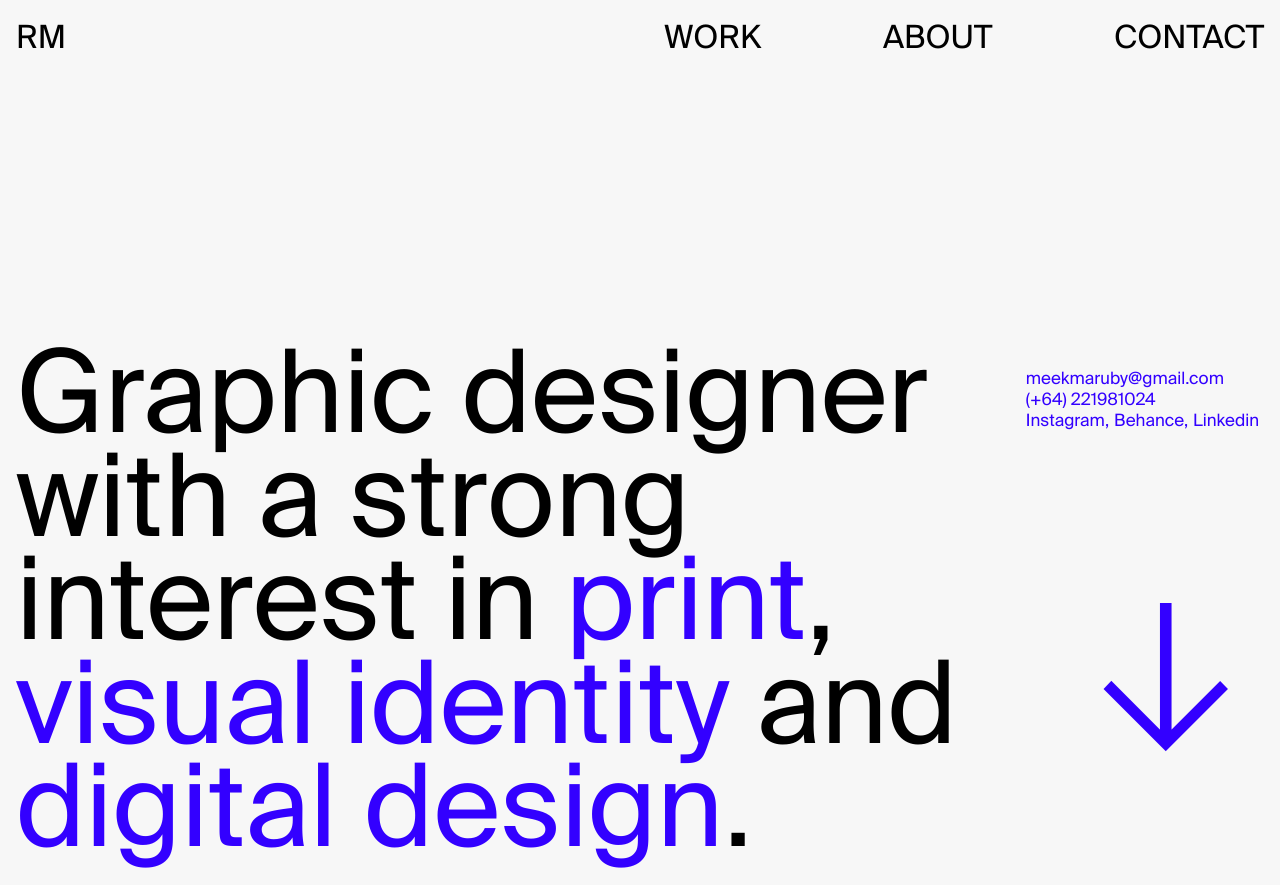
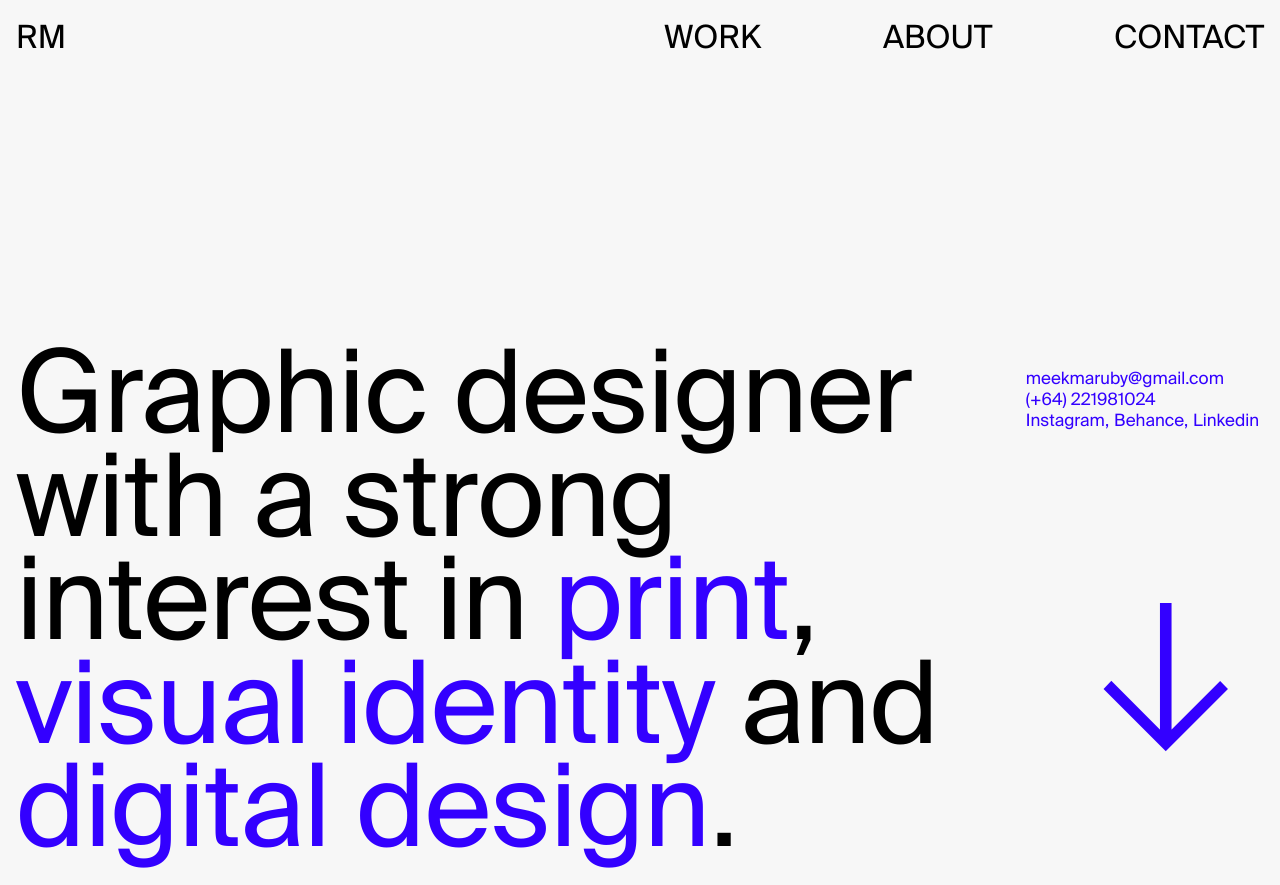
Before and after one commit to rubymeekma/rubymeekma.github.io, a plain HTML site: page index.html in a window 1280 px wide. Shown: the top 885 px of the page. Drawn offline with Linux system fonts and the light colour scheme; a web font is replaced by a local one.

Commit message:
kernnnnn

```diff
--- a/style.css
+++ b/style.css
@@ -80,6 +80,7 @@ main h2{
     padding-top: 220px;
     width: 1200px;
     display: inline-block;
+    letter-spacing: -1px;
 
 }
 
```
